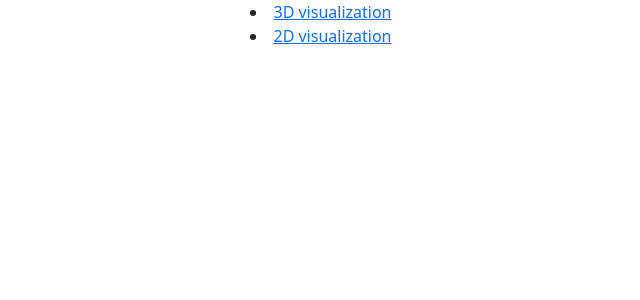
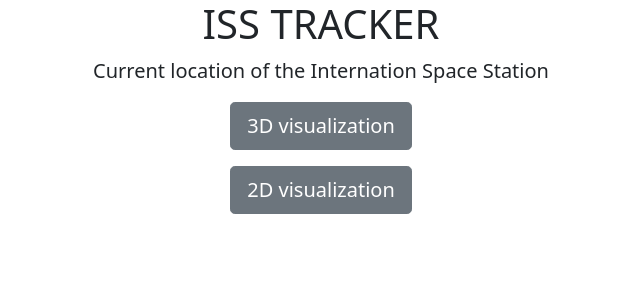
Before and after one commit to lamsi7/ISS_location, a Flask app: page / in a window 1280 px wide. Shown: the top 300 px of the page, without its empty margins (319-959 px from the left). Run offline with Flask 3, Linux system fonts and the light colour scheme; parts of the project's set-up code (start-up, migrations or seed data) failed here and were passed over.

Commit message:
feat: homepage with mask

```diff
--- a/application/templates/home.html
+++ b/application/templates/home.html
@@ -4,9 +4,17 @@
 
 {% block body %}
 
-    {% block links %}
-    <li><a href="/frame_3d_iss/">3D visualization</a></li>
-    <li><a href="/plotly_ISS_2D/">2D visualization</a></li>
+<div class="test_mask row h-100">
+        <div class="col-sm-12 my-auto">
+                        <h1 class="cover-heading">ISS TRACKER</h1>
+                        <p class="lead">Current location of the Internation Space Station</p>
+                        <p class="lead">
+                                <a href="/frame_3d_iss/" class="btn btn-lg btn-secondary">3D visualization</a>
+                        </p>
+                        <p class="lead">
+                            <a href="/plotly_ISS_2D/" class="btn btn-lg btn-secondary">2D visualization</a>
+                        </p>
+        </div>
+     </div>
 
-    {% endblock %}
 {% endblock %}
```
